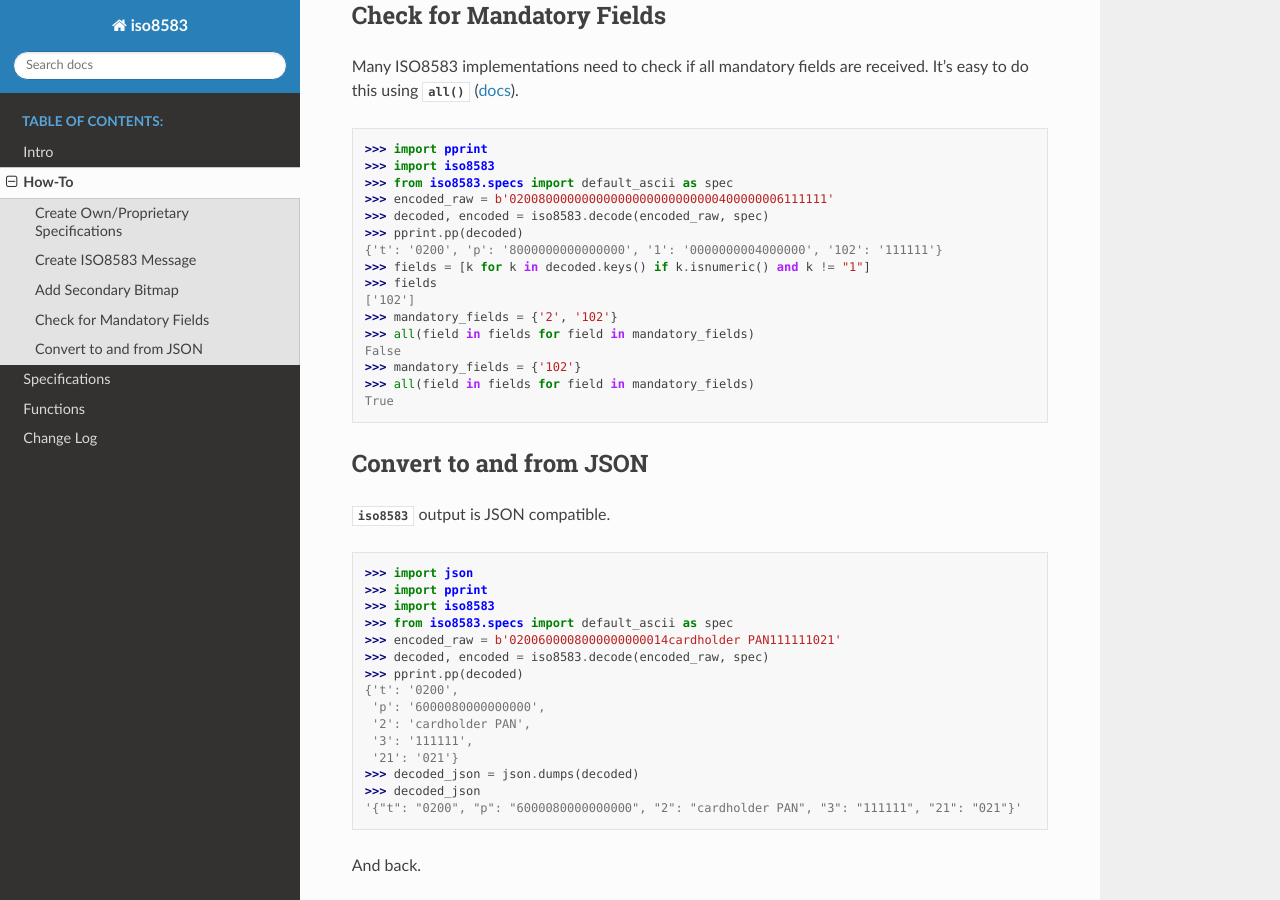
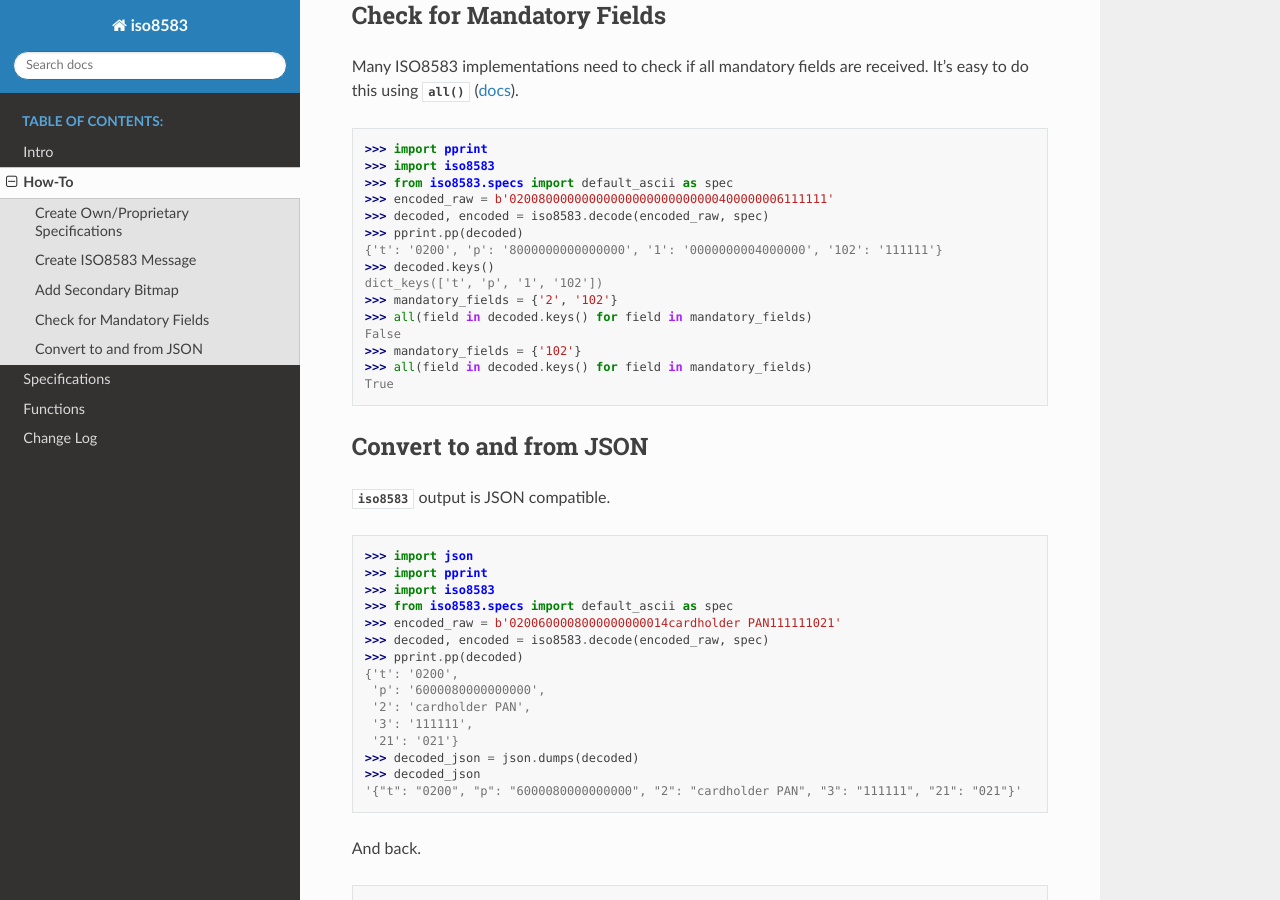
Before and after one commit to knovichikhin/pyiso8583, a Sphinx documentation site: the page built from docs/howto.rst, in a window 1280 px wide and 900 px high, scrolled down 2818 px. Built offline with Sphinx 7.4.7 and the Read the Docs theme 2.0.0, drawn with Linux system fonts in a browser that asks for light colours.

Commit message:
Simplify mandatory fields example

```diff
--- a/docs/howto.rst
+++ b/docs/howto.rst
@@ -165,14 +165,13 @@ are received. It's easy to do this using :meth:`all` (`docs`_).
     >>> decoded, encoded = iso8583.decode(encoded_raw, spec)
     >>> pprint.pp(decoded)
     {'t': '0200', 'p': '8000000000000000', '1': '0000000004000000', '102': '111111'}
-    >>> fields = [k for k in decoded.keys() if k.isnumeric() and k != "1"]
-    >>> fields
-    ['102']
+    >>> decoded.keys()
+    dict_keys(['t', 'p', '1', '102'])
     >>> mandatory_fields = {'2', '102'}
-    >>> all(field in fields for field in mandatory_fields)
+    >>> all(field in decoded.keys() for field in mandatory_fields)
     False
     >>> mandatory_fields = {'102'}
-    >>> all(field in fields for field in mandatory_fields)
+    >>> all(field in decoded.keys() for field in mandatory_fields)
     True
 
 Convert to and from JSON
```
